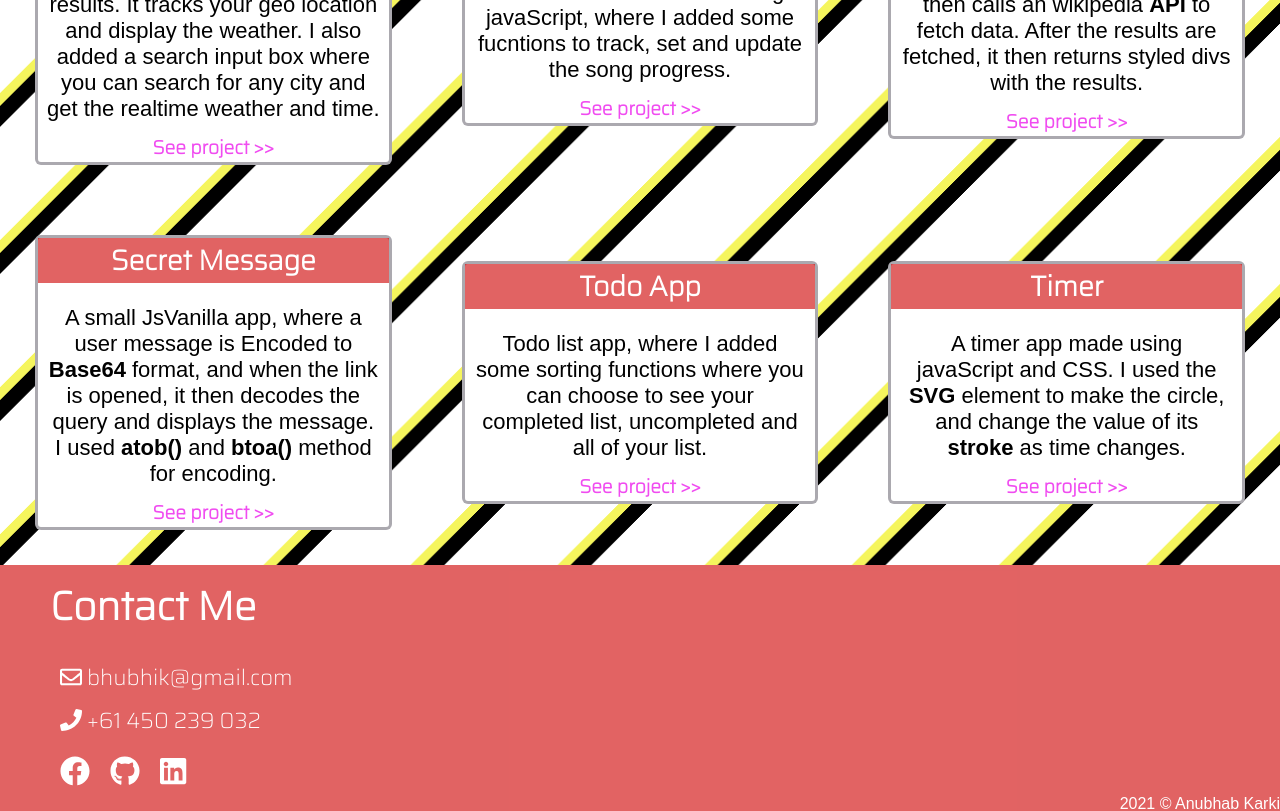
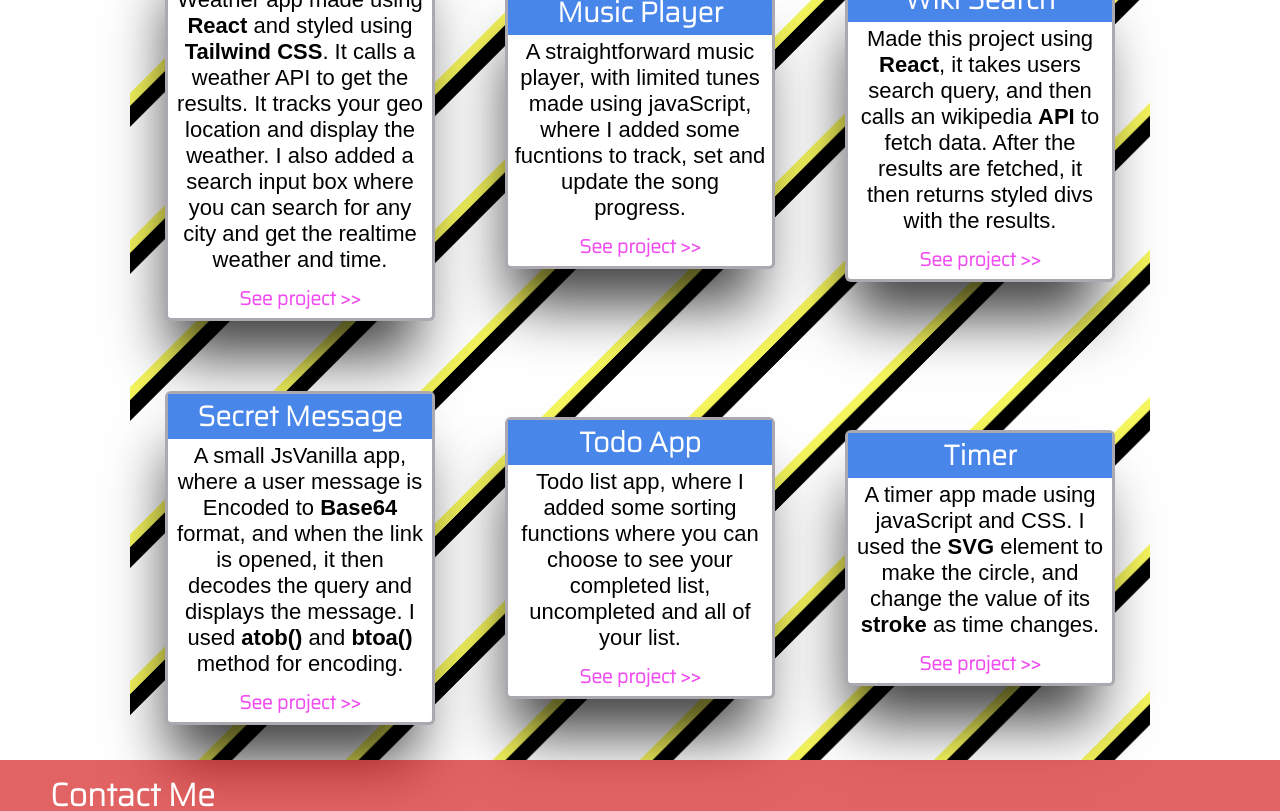
Before and after one commit to bhubhik/portfolio, a Next.js app: page /projects in a window 1280 px wide. Shown: the part 700-1511 px from the top of the page. Built offline with nearby package versions, Linux system fonts and the light colour scheme; a web font is replaced by a local one.

Commit message:
All Responsive

```diff
--- a/src/components/Aboutme.module.css
+++ b/src/components/Aboutme.module.css
@@ -37,7 +37,7 @@
   color: cyan;
 }
 
-@media screen and (max-width: 480px) {
+@media screen and (max-width: 767px) {
   .card {
     width: 100%;
     border-radius: 0;
--- a/src/components/Body.module.css
+++ b/src/components/Body.module.css
@@ -27,7 +27,7 @@
   font-size: 60px;
   display: block;
 }
-@media only screen and (max-width: 480px) {
+@media only screen and (max-width: 767px) {
   .card {
     width: 100%;
     display: flex;
--- a/src/components/Footer.module.css
+++ b/src/components/Footer.module.css
@@ -7,7 +7,7 @@
 }
 
 .footer h2 {
-  font-size: 40px;
+  font-size: 32px;
   margin: 0 60px 0 50px;
 
   padding-top: 10px;
@@ -22,18 +22,18 @@
 }
 .contents ul {
   list-style: none;
-  font-size: 22px;
+  font-size: 18px;
   padding: 0;
-
+  margin-top: 4px;
   margin-bottom: 0;
 }
 .contents li {
-  margin-bottom: 8px;
+  margin-bottom: 4px;
 }
 .icons {
   display: flex;
   justify-content: start;
-  font-size: 30px;
+  font-size: 28px;
 }
 .social {
   width: 30px;
--- a/src/components/Skills.module.css
+++ b/src/components/Skills.module.css
@@ -52,7 +52,7 @@
   color: white;
   font-weight: bold;
 }
-@media only screen and (max-width: 480px) {
+@media only screen and (max-width: 767px) {
   .skillBody {
     width: 100%;
     border-radius: 0;
--- a/src/components/projectPage/ProjectPage.module.css
+++ b/src/components/projectPage/ProjectPage.module.css
@@ -4,12 +4,18 @@
 .page Header {
   margin-bottom: 12px;
 }
+.page {
+  display: flex;
+  flex-direction: column;
+  align-items: center;
+  justify-content: center;
+}
 
 .body {
   display: flex;
   align-items: center;
   justify-content: center;
-  width: 100%;
+  width: 1020px;
   margin-top: 0;
   background-image: linear-gradient(
     135deg,
@@ -39,23 +45,25 @@
   display: flex;
   flex-direction: column;
   align-items: center;
-
   border: 3px solid #3d38466e;
+  box-shadow: -7px 47px 56px -12px rgba(0, 0, 0, 0.75);
+  -webkit-box-shadow: -7px 47px 56px -12px rgba(0, 0, 0, 0.75);
+  -moz-box-shadow: -7px 47px 56px -12px rgba(0, 0, 0, 0.75);
   border-radius: 6px;
   text-align: center;
   margin: 35px;
-  width: auto;
-  height: auto;
+
   background-color: rgb(255, 255, 255);
   transition: box-shadow 0.6s;
 }
 .description p {
   font-size: 22px;
   margin-bottom: 0;
+  margin-top: 4px;
   width: 95%;
 }
 .description h1 {
-  background-color: rgba(206, 0, 0, 0.61);
+  background-color: #4986ea;
   color: white;
   height: 45px;
   font-family: Saira, sans-serif;
@@ -68,19 +76,20 @@
   color: rgb(240, 76, 240);
 
   margin-top: 10px;
+  margin-bottom: 5px;
   text-align: right;
   font-size: 19px;
   font-weight: bold;
 }
 
 .description:hover {
-  border: 3px solid rgba(206, 0, 0, 0.61);
-  box-shadow: -7px 47px 56px -12px rgba(0, 0, 0, 0.75);
-  -webkit-box-shadow: -7px 47px 56px -12px rgba(0, 0, 0, 0.75);
-  -moz-box-shadow: -7px 47px 56px -12px rgba(0, 0, 0, 0.75);
+  border: 3px solid #4986ea;
 }
 
 @media only screen and (max-width: 480px) {
+  .body {
+    width: 100%;
+  }
   .projects {
     grid-template-columns: 1fr;
     width: 100%;
@@ -93,3 +102,11 @@
     -moz-box-shadow: -7px 47px 56px -12px rgba(0, 0, 0, 0.75);
   }
 }
+@media screen and (min-width: 480px) and (max-width: 767px) {
+  .body {
+    width: 100%;
+  }
+  .projects {
+    grid-template-columns: 1fr 1fr;
+  }
+}
```
